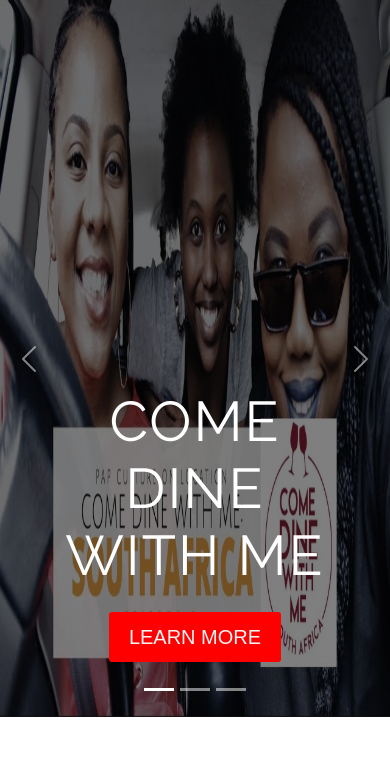
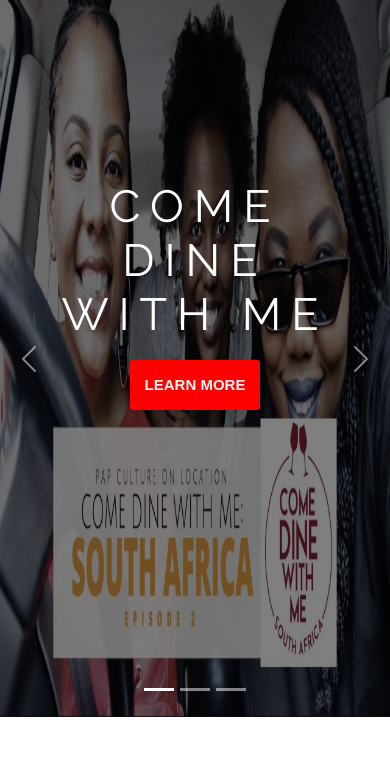
Before and after one commit to Charles-Muia/BBC_Lifestyle, a PHP site: page / in a window 390 px wide. Shown: the part 82-844 px from the top of the page. Run offline with PHP 8.4, Linux system fonts and the light colour scheme; some web fonts are replaced.

Commit message:
BBC_Lifestyle

```diff
--- a/style.css
+++ b/style.css
@@ -136,3 +136,34 @@
     .w-100 {
         height: 85vh;
     }
+
+/*--===MEDIA QUERY CSS------------------------------------------------------------------------------------------------*/
+
+    @media only screen and (max-width: 767px) {
+
+        .navbar-nav {
+            text-align: center;
+        }
+
+        .navbar .start {
+            display: none;
+        }
+
+        .carousel-caption {
+            top: 140px;
+        }
+
+        .carousel-caption h5 {
+            font-size: 45px;
+            margin-top: 20px;
+            letter-spacing: 10px;
+        }
+
+        .carousel-caption a {
+            padding: 10px 15px;
+            font-size: 15px;
+            font-weight: 600;
+            margin-top: 10px;
+        }
+
+    }
```
